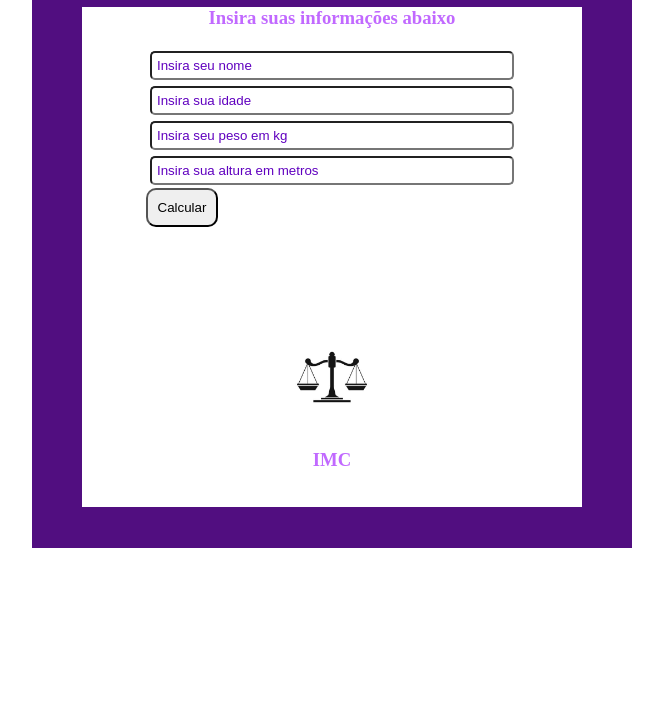
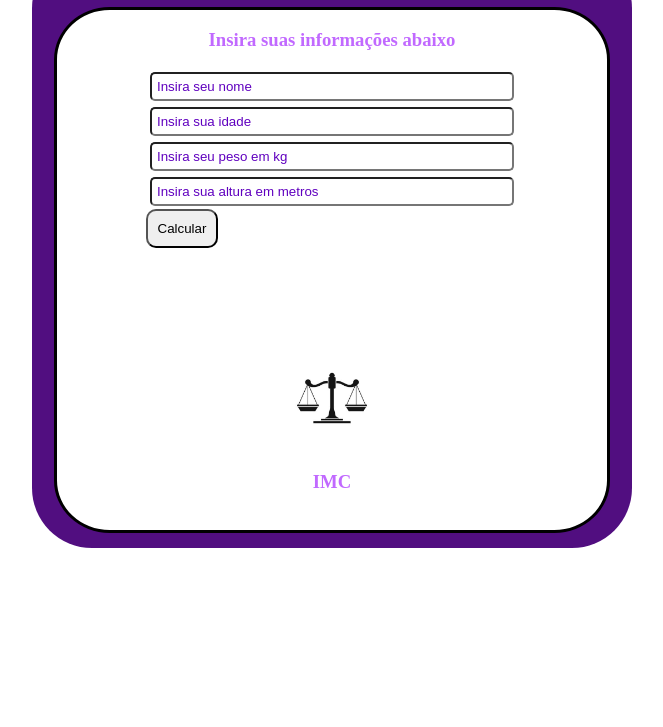
Before and after one commit to rodrigoalb/imc-calculator, a plain HTML site: page index.html in a window 1280 px wide. Shown: the part 73-800 px from the top of the page, without its empty margins (308-971 px from the left). Drawn offline with Linux system fonts and the light colour scheme.

Commit message:
Alteração no css

```diff
--- a/css/style.css
+++ b/css/style.css
@@ -11,10 +11,11 @@ h1, h3{
 }
 
 #idCaixa{
-    height: 500px;
-    width: 500px;
+    height: 520px;
+    width: 550px;
     margin: auto;
     background-color: white;
+    border-style: solid;
 }
 
 input{
@@ -40,3 +41,7 @@ input{
 #idImg{
     padding-top: 100px;
 }
+
+div{
+    border-radius: 10%;
+}
```
